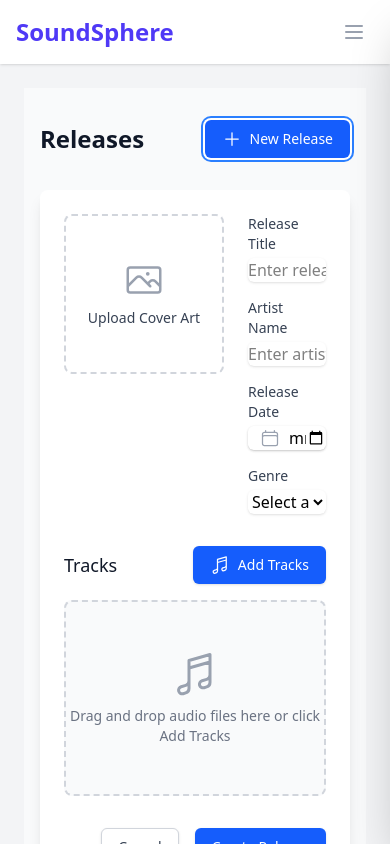
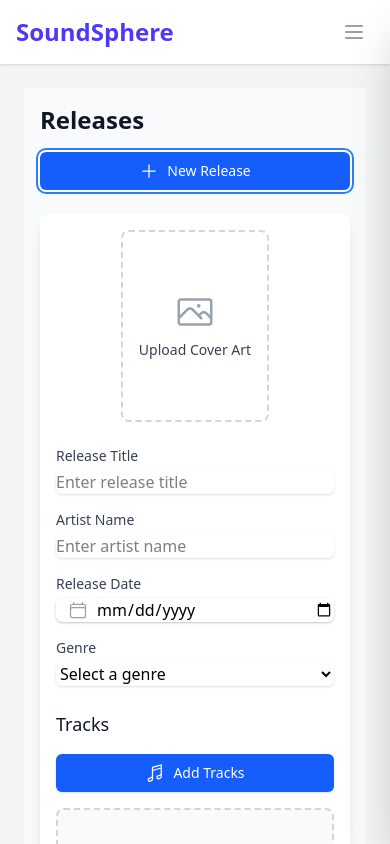
Before and after one commit to Lawrence137/soundsphere, a React (Vite) app: page /releases in a window 390 px wide. Both pictures are taken after a click on the button "New Release". Shown: the top 844 px of the page. Built offline with nearby package versions, Linux system fonts and the light colour scheme.

Commit message:
ensured responsiveness

```diff
--- a/src/pages/Releases.jsx
+++ b/src/pages/Releases.jsx
@@ -68,13 +68,13 @@ const Releases = () => {
   };
 
   return (
-    <div className="min-h-screen bg-gray-50 py-8">
+    <div className="min-h-screen bg-gray-50 py-4 sm:py-8">
       <div className="max-w-7xl mx-auto px-4 sm:px-6 lg:px-8">
-        <div className="flex justify-between items-center">
+        <div className="flex flex-col sm:flex-row sm:items-center sm:justify-between gap-4 sm:gap-0">
           <h1 className="text-2xl font-bold text-gray-900">Releases</h1>
           <button
             onClick={() => setIsUploadModalOpen(true)}
-            className="inline-flex items-center px-4 py-2 border border-transparent text-sm font-medium rounded-md shadow-sm text-white bg-blue-600 hover:bg-blue-700 focus:outline-none focus:ring-2 focus:ring-offset-2 focus:ring-blue-500"
+            className="w-full sm:w-auto inline-flex items-center justify-center px-4 py-2 border border-transparent text-sm font-medium rounded-md shadow-sm text-white bg-blue-600 hover:bg-blue-700 focus:outline-none focus:ring-2 focus:ring-offset-2 focus:ring-blue-500"
           >
             <PlusIcon className="h-5 w-5 mr-2" />
             New Release
@@ -82,14 +82,14 @@ const Releases = () => {
         </div>
 
         {isUploadModalOpen && (
-          <div className="mt-8 bg-white rounded-lg shadow-lg p-6">
-            <div className="space-y-8">
+          <div className="mt-6 sm:mt-8 bg-white rounded-lg shadow-lg p-4 sm:p-6">
+            <div className="space-y-6 sm:space-y-8">
               {/* Cover Art Upload Section */}
-              <div className="flex items-start space-x-6">
-                <div className="flex-shrink-0">
+              <div className="flex flex-col sm:flex-row sm:items-start gap-6">
+                <div className="w-full sm:w-auto flex justify-center sm:block">
                   <div className="relative">
                     {coverArt ? (
-                      <div className="relative w-40 h-40">
+                      <div className="relative w-full h-48 sm:w-40 sm:h-40">
                         <img
                           src={coverArt.preview}
                           alt="Cover art preview"
@@ -103,9 +103,9 @@ const Releases = () => {
                         </button>
                       </div>
                     ) : (
-                      <div className="w-40 h-40 border-2 border-dashed border-gray-300 rounded-lg flex flex-col items-center justify-center cursor-pointer hover:border-blue-500 transition-colors">
+                      <div className="w-full h-48 sm:w-40 sm:h-40 border-2 border-dashed border-gray-300 rounded-lg flex flex-col items-center justify-center cursor-pointer hover:border-blue-500 transition-colors">
                         <PhotoIcon className="w-10 h-10 text-gray-400" />
-                        <label className="mt-2 block text-sm font-medium text-gray-700 text-center cursor-pointer">
+                        <label className="mt-2 block text-sm font-medium text-gray-700 text-center cursor-pointer px-4">
                           Upload Cover Art
                           <input
                             type="file"
@@ -121,8 +121,8 @@ const Releases = () => {
 
                 {/* Release Info Form */}
                 <div className="flex-1 space-y-4">
-                  <div className="grid grid-cols-1 gap-4 sm:grid-cols-2">
-                    <div>
+                  <div className="grid grid-cols-1 md:grid-cols-2 gap-4">
+                    <div className="col-span-1">
                       <label className="block text-sm font-medium text-gray-700">
                         Release Title
                       </label>
@@ -134,7 +134,7 @@ const Releases = () => {
                         placeholder="Enter release title"
                       />
                     </div>
-                    <div>
+                    <div className="col-span-1">
                       <label className="block text-sm font-medium text-gray-700">
                         Artist Name
                       </label>
@@ -146,7 +146,7 @@ const Releases = () => {
                         placeholder="Enter artist name"
                       />
                     </div>
-                    <div>
+                    <div className="col-span-1">
                       <label className="block text-sm font-medium text-gray-700">
                         Release Date
                       </label>
@@ -162,7 +162,7 @@ const Releases = () => {
                         />
                       </div>
                     </div>
-                    <div>
+                    <div className="col-span-1">
                       <label className="block text-sm font-medium text-gray-700">
                         Genre
                       </label>
@@ -187,9 +187,9 @@ const Releases = () => {
 
               {/* Track Upload Section */}
               <div>
-                <div className="flex items-center justify-between mb-4">
+                <div className="flex flex-col sm:flex-row sm:items-center justify-between gap-4 sm:gap-0 mb-4">
                   <h3 className="text-lg font-medium text-gray-900">Tracks</h3>
-                  <label className="inline-flex items-center px-4 py-2 border border-transparent text-sm font-medium rounded-md shadow-sm text-white bg-blue-600 hover:bg-blue-700 focus:outline-none focus:ring-2 focus:ring-offset-2 focus:ring-blue-500 cursor-pointer">
+                  <label className="w-full sm:w-auto inline-flex items-center justify-center px-4 py-2 border border-transparent text-sm font-medium rounded-md shadow-sm text-white bg-blue-600 hover:bg-blue-700 focus:outline-none focus:ring-2 focus:ring-offset-2 focus:ring-blue-500 cursor-pointer">
                     <MusicalNoteIcon className="h-5 w-5 mr-2" />
                     Add Tracks
                     <input
@@ -216,7 +216,7 @@ const Releases = () => {
                               <div
                                 ref={provided.innerRef}
                                 {...provided.draggableProps}
-                                className="flex items-center space-x-4 bg-white p-4 rounded-lg border border-gray-200 shadow-sm"
+                                className="flex items-center space-x-2 sm:space-x-4 bg-white p-3 sm:p-4 rounded-lg border border-gray-200 shadow-sm"
                               >
                                 <div
                                   {...provided.dragHandleProps}
@@ -224,8 +224,8 @@ const Releases = () => {
                                 >
                                   <ArrowsUpDownIcon className="h-5 w-5" />
                                 </div>
-                                <span className="text-gray-500 w-8">{track.position}</span>
-                                <div className="flex-1">
+                                <span className="text-gray-500 w-6 sm:w-8">{track.position}</span>
+                                <div className="flex-1 min-w-0">
                                   <input
                                     type="text"
                                     value={track.name}
@@ -234,14 +234,14 @@ const Releases = () => {
                                       newTracks[index].name = e.target.value;
                                       setTracks(newTracks);
                                     }}
-                                    className="block w-full border-0 p-0 text-gray-900 placeholder-gray-500 focus:ring-0 sm:text-sm"
+                                    className="block w-full border-0 p-0 text-gray-900 placeholder-gray-500 focus:ring-0 sm:text-sm truncate"
                                     placeholder="Track name"
                                   />
                                 </div>
-                                <span className="text-gray-500 text-sm">{track.duration}</span>
+                                <span className="hidden sm:inline text-gray-500 text-sm">{track.duration}</span>
                                 <button
                                   onClick={() => handleRemoveTrack(track.id)}
-                                  className="text-gray-400 hover:text-red-500"
+                                  className="text-gray-400 hover:text-red-500 flex-shrink-0"
                                 >
                                   <XMarkIcon className="h-5 w-5" />
                                 </button>
@@ -256,24 +256,24 @@ const Releases = () => {
                 </DragDropContext>
 
                 {tracks.length === 0 && (
-                  <div className="text-center py-12 bg-gray-50 rounded-lg border-2 border-dashed border-gray-300">
+                  <div className="text-center py-8 sm:py-12 bg-gray-50 rounded-lg border-2 border-dashed border-gray-300">
                     <MusicalNoteIcon className="mx-auto h-12 w-12 text-gray-400" />
-                    <p className="mt-2 text-sm text-gray-500">Drag and drop audio files here or click Add Tracks</p>
+                    <p className="mt-2 text-sm text-gray-500 px-4">Drag and drop audio files here or click Add Tracks</p>
                   </div>
                 )}
               </div>
 
               {/* Submit Button */}
-              <div className="flex justify-end space-x-4">
+              <div className="flex flex-col-reverse sm:flex-row sm:justify-end gap-3 sm:gap-4">
                 <button
                   onClick={() => setIsUploadModalOpen(false)}
-                  className="px-4 py-2 border border-gray-300 rounded-md shadow-sm text-sm font-medium text-gray-700 bg-white hover:bg-gray-50 focus:outline-none focus:ring-2 focus:ring-offset-2 focus:ring-blue-500"
+                  className="w-full sm:w-auto px-4 py-2 border border-gray-300 rounded-md shadow-sm text-sm font-medium text-gray-700 bg-white hover:bg-gray-50 focus:outline-none focus:ring-2 focus:ring-offset-2 focus:ring-blue-500"
                 >
                   Cancel
                 </button>
                 <button
                   type="submit"
-                  className="px-4 py-2 border border-transparent rounded-md shadow-sm text-sm font-medium text-white bg-blue-600 hover:bg-blue-700 focus:outline-none focus:ring-2 focus:ring-offset-2 focus:ring-blue-500"
+                  className="w-full sm:w-auto px-4 py-2 border border-transparent rounded-md shadow-sm text-sm font-medium text-white bg-blue-600 hover:bg-blue-700 focus:outline-none focus:ring-2 focus:ring-offset-2 focus:ring-blue-500"
                 >
                   Create Release
                 </button>
@@ -289,22 +289,20 @@ const Releases = () => {
               <ul className="divide-y divide-gray-200">
                 <li>
                   <div className="px-4 py-4 sm:px-6">
-                    <div className="flex items-center justify-between">
+                    <div className="flex flex-col sm:flex-row sm:items-center sm:justify-between gap-2 sm:gap-0">
                       <p className="text-sm font-medium text-gray-600 truncate">
                         No releases yet
                       </p>
-                      <div className="ml-2 flex-shrink-0 flex">
+                      <div className="flex-shrink-0">
                         <p className="px-2 inline-flex text-xs leading-5 font-semibold rounded-full bg-gray-100 text-gray-800">
                           Get Started
                         </p>
                       </div>
                     </div>
-                    <div className="mt-2 sm:flex sm:justify-between">
-                      <div className="sm:flex">
-                        <p className="flex items-center text-sm text-gray-500">
-                          Click "New Release" to upload your first track
-                        </p>
-                      </div>
+                    <div className="mt-2">
+                      <p className="text-sm text-gray-500">
+                        Click "New Release" to upload your first track
+                      </p>
                     </div>
                   </div>
                 </li>
```
